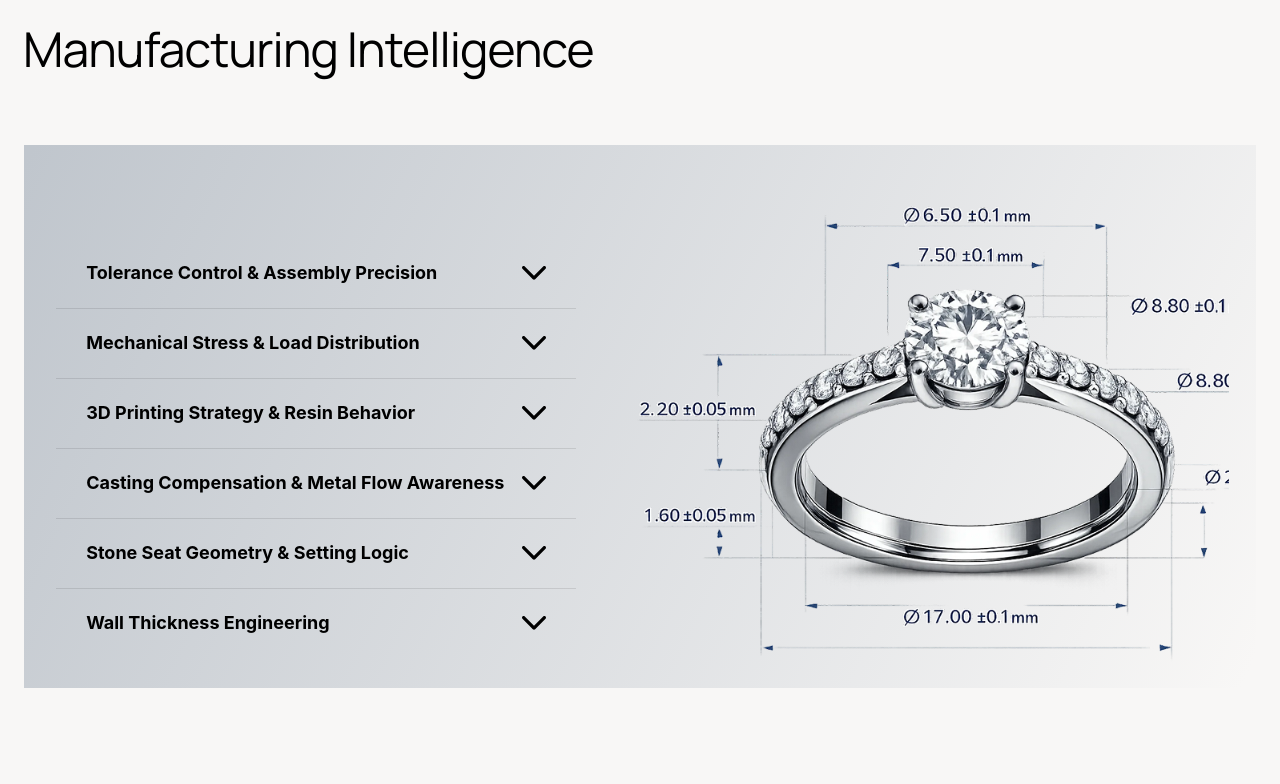
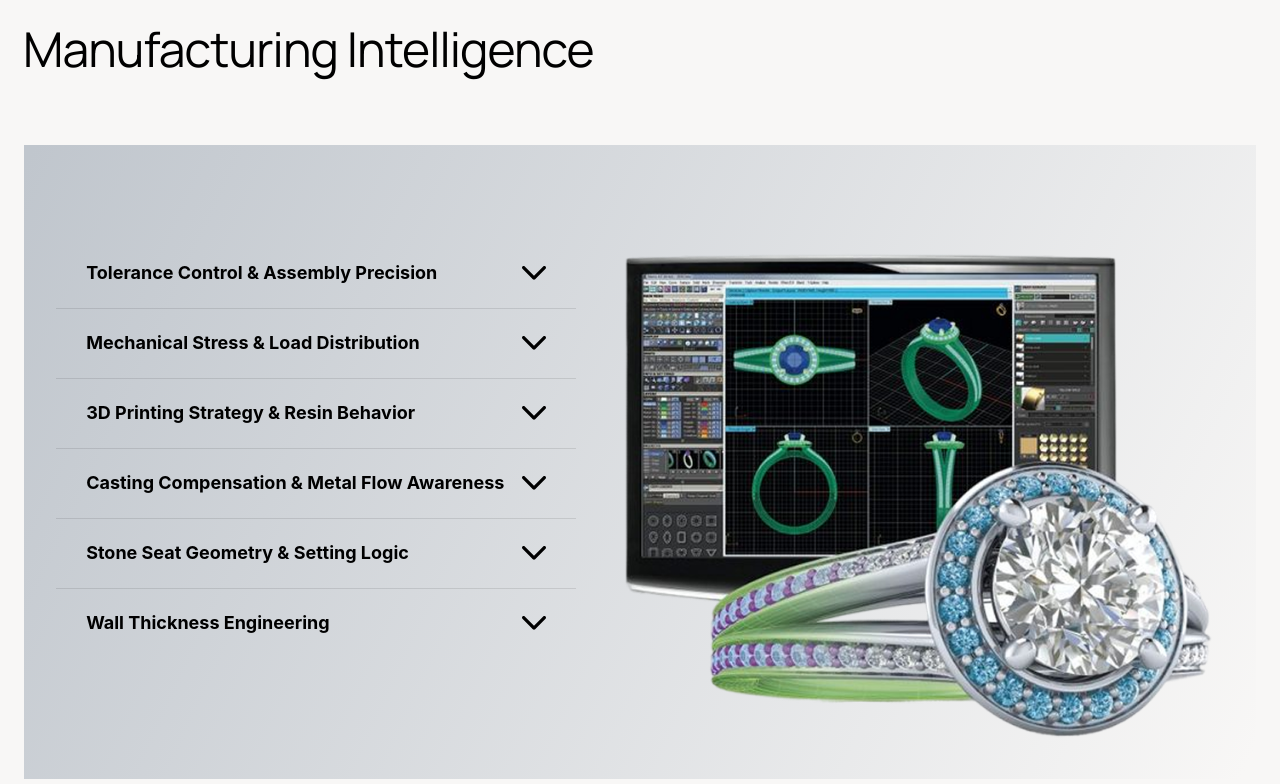
Before and after one commit to neetrino/goldcrest3d.com, a Next.js app: page / in a window 1280 px wide. Shown: the part 3680-4464 px from the top of the page. Built offline with nearby package versions, Linux system fonts and the light colour scheme; no server answers; the database is empty.

Commit message:
nkar em poxel

```diff
--- a/src/app/styles/globals-manufacturing.css
+++ b/src/app/styles/globals-manufacturing.css
@@ -184,7 +184,11 @@
   }
 
   .manufacturing-intelligence-image-frame {
+    aspect-ratio: 6 / 5;
+    height: 610px;
     max-height: var(--manufacturing-intelligence-image-frame-max-h-lg);
+    max-width: 100%;
+    width: 732px;
     transform: translate(
       var(--manufacturing-intelligence-image-nudge-x-lg),
       var(--manufacturing-intelligence-image-nudge-y-lg)
@@ -193,7 +197,7 @@
 
   .manufacturing-intelligence-photo {
     object-position: left center;
-    transform: scale(var(--manufacturing-intelligence-photo-scale-lg));
+    transform: scale(1);
     transform-origin: left center;
   }
 
--- a/src/constants/landing-assets.ts
+++ b/src/constants/landing-assets.ts
@@ -21,8 +21,8 @@ export const LANDING_IMAGES = {
   modelingPortrait: "/images/modeling/portrait-jewelry.png",
   /** Ancient & Heritage Jewelry — full-bleed, jewelry left, cream background */
   modelingHeritage: "/images/modeling/ancient-heritage.png",
-  /** Manufacturing Intelligence — Figma node -280 / 201:329 composite */
-  manufacturing: "/images/manufacturing/tolerance-control-assembly-precision.png",
+  /** Manufacturing Intelligence — default composite (updated local image) */
+  manufacturing: "/images/manufacturing/manufacturing-intelligence-default.png",
   /** Manufacturing Intelligence — detail: Tolerance Control & Assembly Precision */
   manufacturingToleranceControl:
     "/images/manufacturing/tolerance-control-assembly-precision.png",
```
Also changed, not shown: public/images/manufacturing/manufacturing-intelligence-default.png (added).
